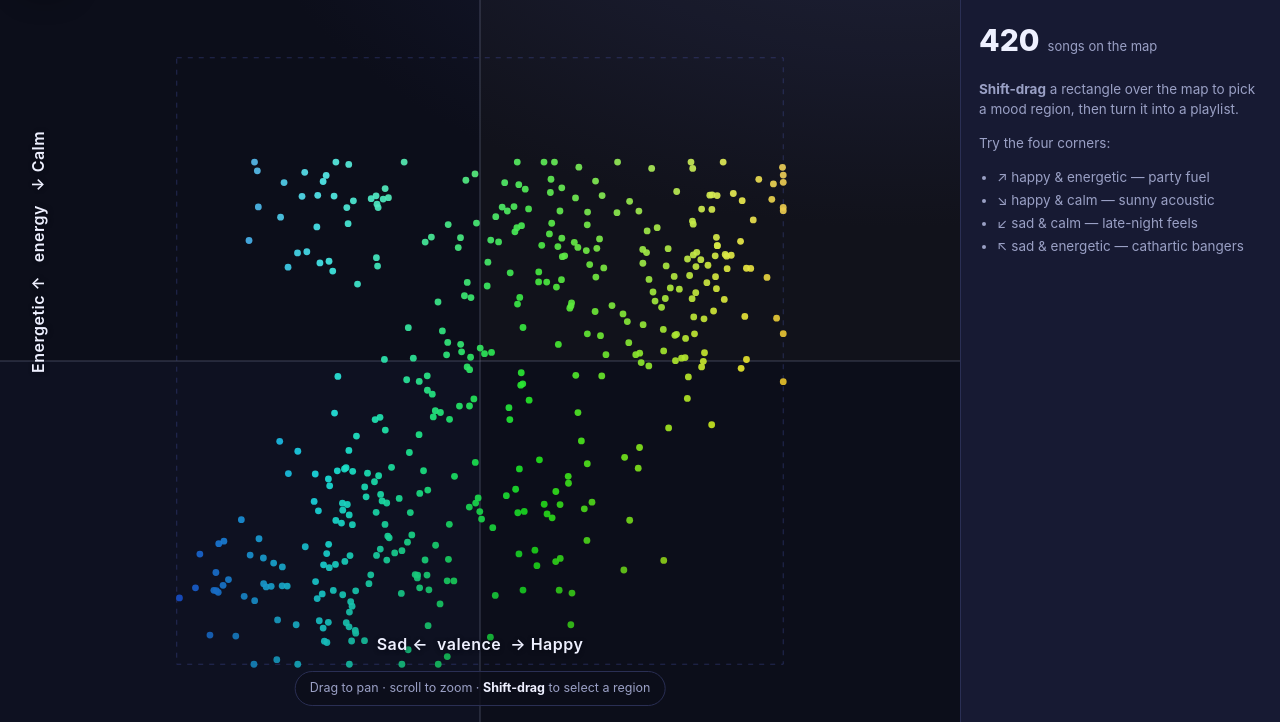
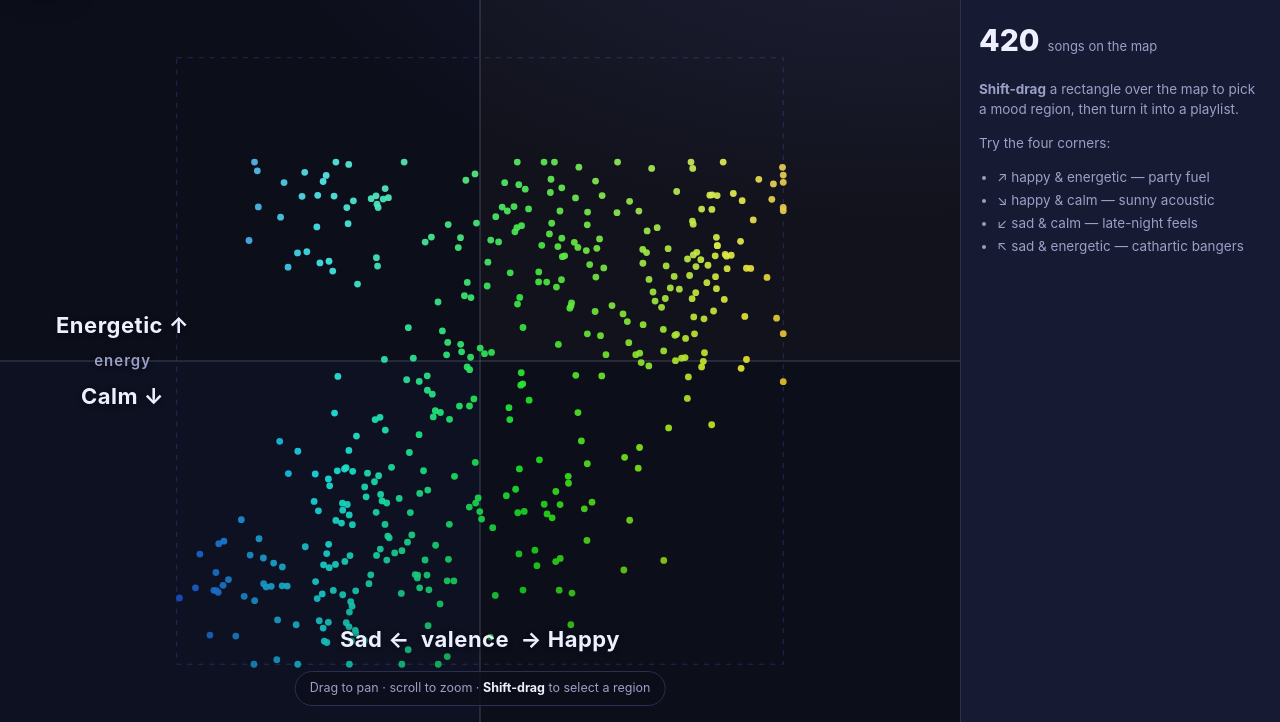
Before and after one commit to aidanwangg/mm, a Flask app: page / in a window 1280 px wide. Shown: the part 78-800 px from the top of the page. Run offline with Flask 3, Linux system fonts and the light colour scheme.

Commit message:
Enlarge axis labels and stack the Y axis with upright text
Bump both axis labels to 22px bold. Rebuild the vertical axis as a
top-to-bottom stack (Energetic up / energy / Calm down) so the words read
left-to-right with up/down arrows instead of being rotated sideways, and
move it inward from the left edge.

```diff
--- a/static/style.css
+++ b/static/style.css
@@ -92,13 +92,17 @@ body { display: flex; flex-direction: column; height: 100vh; overflow: hidden; }
 .legend { position: absolute; inset: 0; pointer-events: none; }
 .legend .axis-x {
   position: absolute; left: 50%; bottom: 66px; transform: translateX(-50%);
-  color: var(--ink); font-size: 16px; font-weight: 600; letter-spacing: 0.5px;
-  text-shadow: 0 1px 4px rgba(8, 10, 20, 0.8);
+  color: var(--ink); font-size: 22px; font-weight: 700; letter-spacing: 0.5px;
+  text-shadow: 0 1px 5px rgba(8, 10, 20, 0.9);
 }
 .legend .axis-y {
-  position: absolute; left: 38px; top: 50%; transform: rotate(-90deg);
-  transform-origin: left center; color: var(--ink); font-size: 16px;
-  font-weight: 600; letter-spacing: 0.5px; text-shadow: 0 1px 4px rgba(8, 10, 20, 0.8);
+  position: absolute; left: 56px; top: 50%; transform: translateY(-50%);
+  display: flex; flex-direction: column; align-items: center; gap: 8px;
+  color: var(--ink); font-size: 22px; font-weight: 700; letter-spacing: 0.5px;
+  text-align: center; text-shadow: 0 1px 5px rgba(8, 10, 20, 0.9);
+}
+.legend .axis-y .ax-mid {
+  font-size: 15px; font-weight: 600; color: var(--muted); letter-spacing: 1px;
 }
 
 .tooltip {
--- a/templates/index.html
+++ b/templates/index.html
@@ -46,7 +46,11 @@
 
       <div class="legend">
         <div class="axis-x">Sad&nbsp;←&nbsp;&nbsp;valence&nbsp;&nbsp;→&nbsp;Happy</div>
-        <div class="axis-y">Energetic&nbsp;↑ &nbsp; energy &nbsp; ↓&nbsp;Calm</div>
+        <div class="axis-y">
+          <span>Energetic&nbsp;↑</span>
+          <span class="ax-mid">energy</span>
+          <span>Calm&nbsp;↓</span>
+        </div>
       </div>
     </section>
 
```
